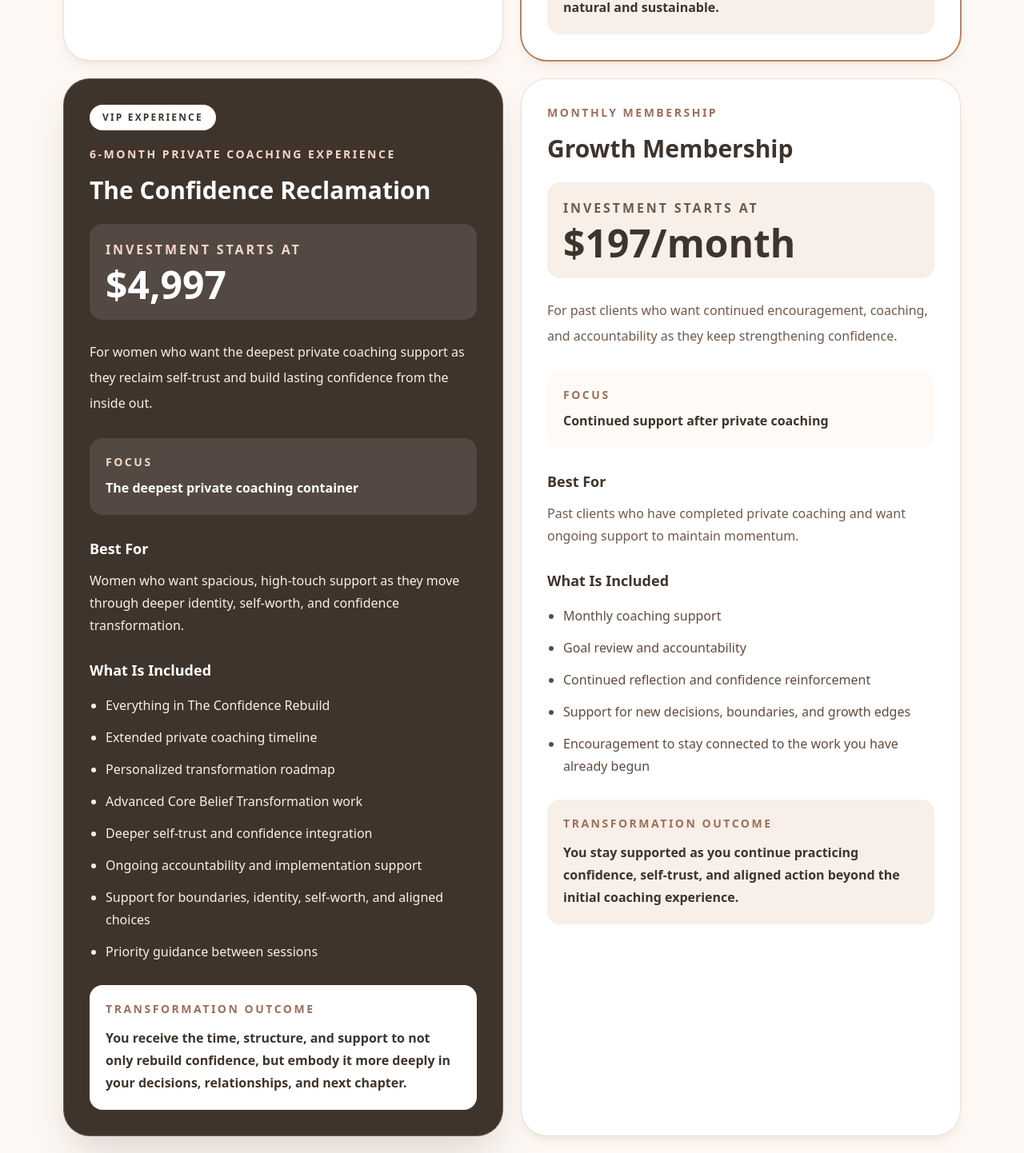
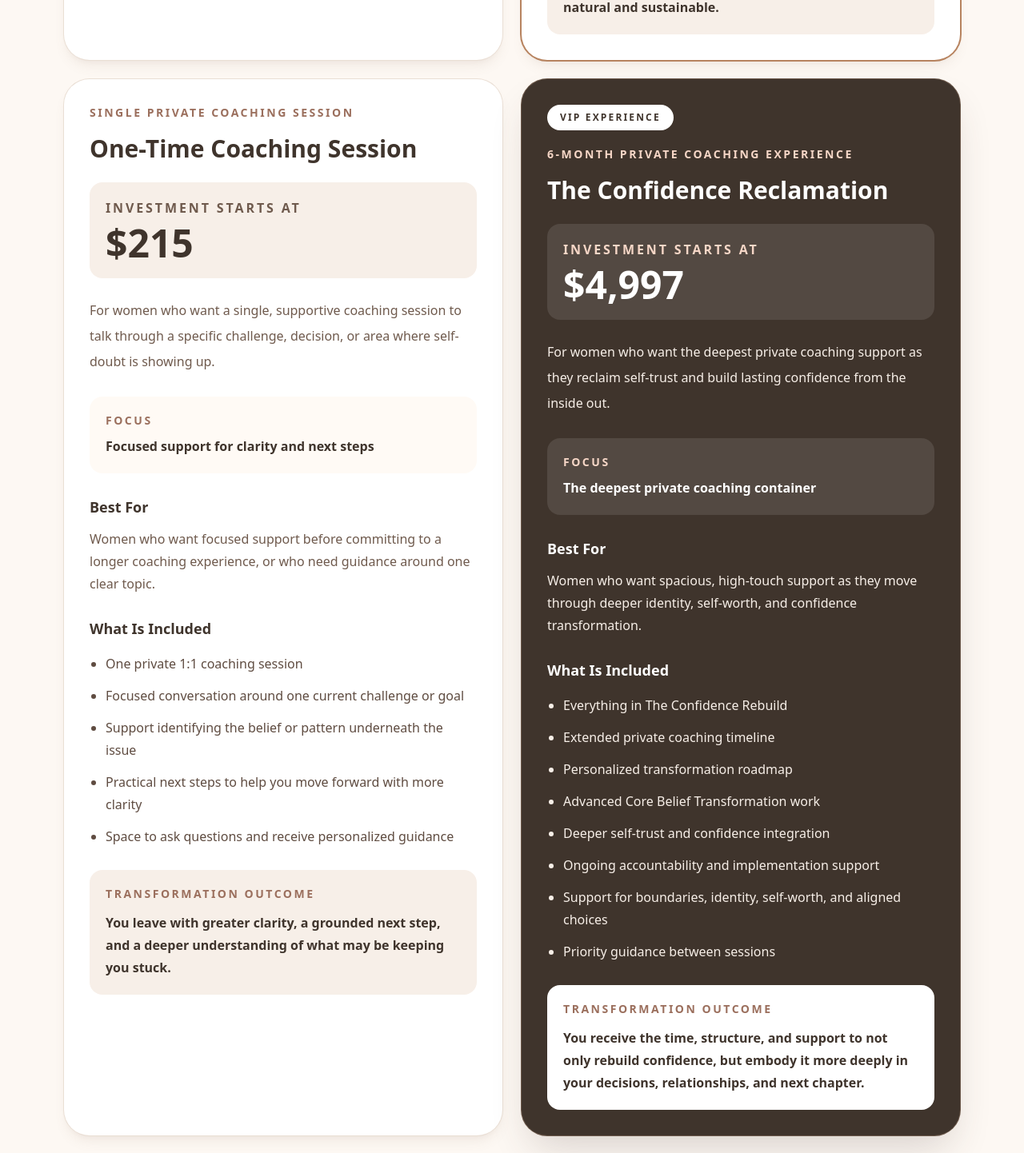
Before and after one commit to Kaelynn-Kinnison/life-coaching-with-kaelynn2, a Next.js app: page /pricing in a window 1280 px wide. Shown: the part 1680-3122 px from the top of the page at 80% size. Built offline with nearby package versions, Linux system fonts and the light colour scheme; a web font is replaced by a local one.

Commit message:
Add one-time coaching session pricing option

```diff
--- a/app/pricing/page.js
+++ b/app/pricing/page.js
@@ -49,6 +49,25 @@ const programs = [
     ],
     outcome:
       "You begin rebuilding the inner foundation that allows confidence, self-trust, and aligned action to feel more natural and sustainable.",
+  },
+  {
+    name: "One-Time Coaching Session",
+    duration: "Single private coaching session",
+    investment: "$215",
+    focus: "Focused support for clarity and next steps",
+    description:
+      "For women who want a single, supportive coaching session to talk through a specific challenge, decision, or area where self-doubt is showing up.",
+    bestFor:
+      "Women who want focused support before committing to a longer coaching experience, or who need guidance around one clear topic.",
+    includes: [
+      "One private 1:1 coaching session",
+      "Focused conversation around one current challenge or goal",
+      "Support identifying the belief or pattern underneath the issue",
+      "Practical next steps to help you move forward with more clarity",
+      "Space to ask questions and receive personalized guidance",
+    ],
+    outcome:
+      "You leave with greater clarity, a grounded next step, and a deeper understanding of what may be keeping you stuck.",
   },
   {
     name: "The Confidence Reclamation",
```
Also changed, not shown: 1 other file (tests, documents, lock files or other folders).
